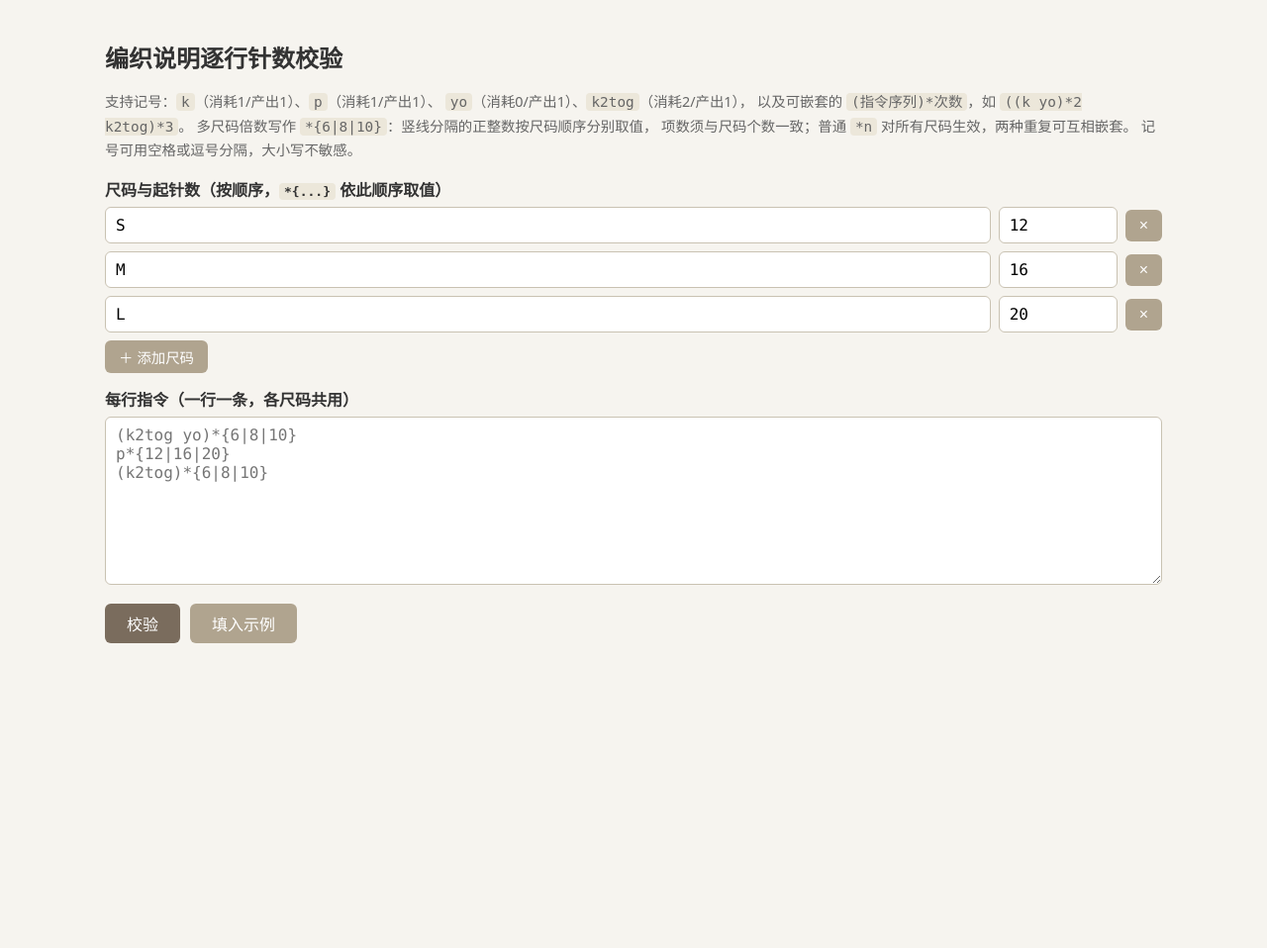
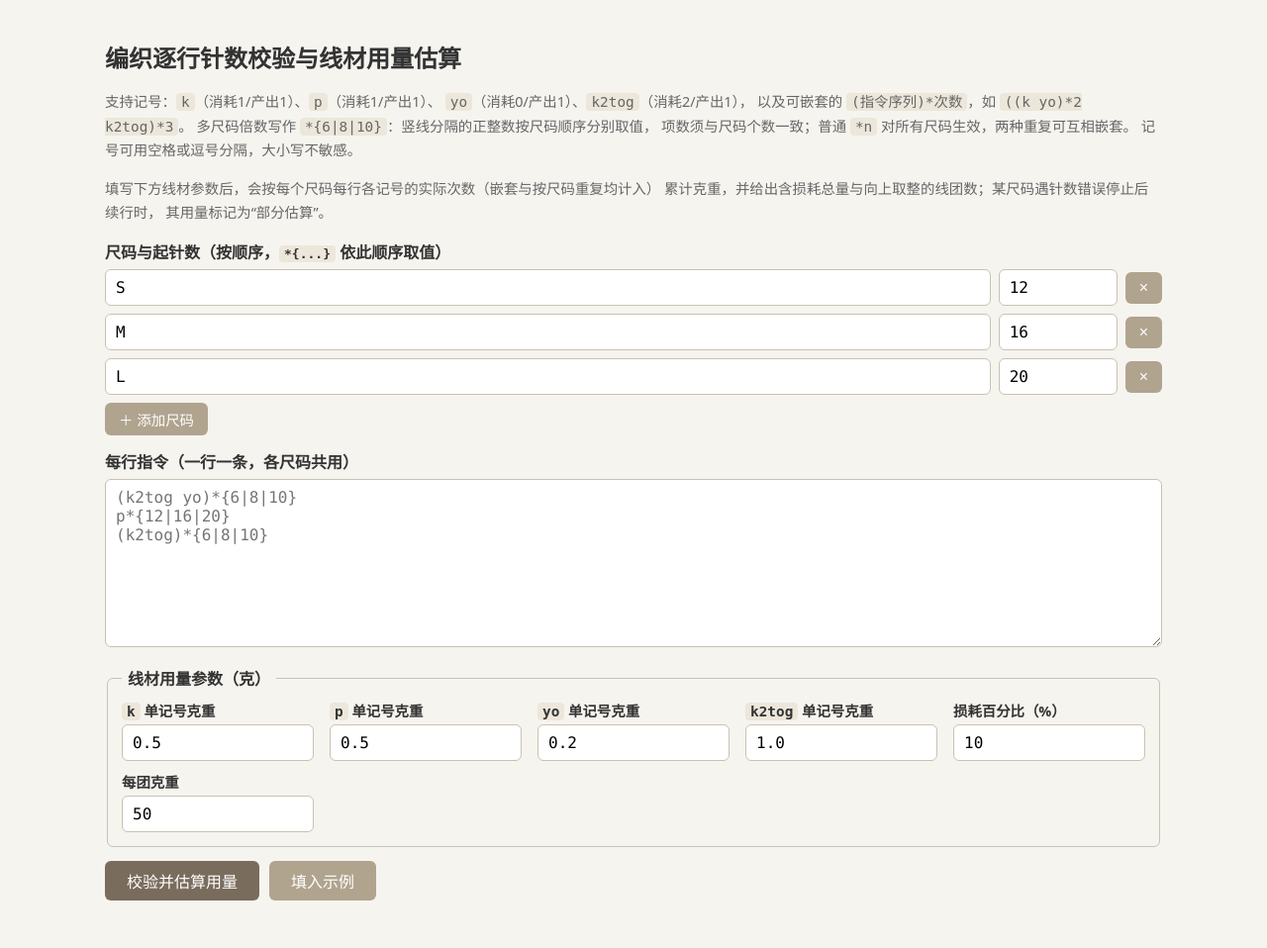
Before and after one commit to ic9quekf/solo-gsb-bb5c15ad-aa39ee69-f4c4-5e1d-badc-3ffc6e12c837, a Flask app: page / in a window 1280 px wide. Shown: the whole page at 99% size. Before the commit the page ends 650 px from the top, so only its background shows below. Run offline with Flask 3, Linux system fonts and the light colour scheme.

Commit message:
GSB aa39ee69-f4c4-5e1d-badc-3ffc6e12c837 B: platform archive

```diff
--- a/app.py
+++ b/app.py
@@ -10,26 +10,40 @@ POST /api/validate        单尺码校验
     "final": 全部通过时的最终针数
   }
 
-POST /api/validate-sizes  多尺码校验
-  请求: {"sizes": [{"name": "S", "cast_on": 12}, ...], "pattern": "..."}
+POST /api/validate-sizes  多尺码校验（可附带线材用量估算）
+  请求: {"sizes": [{"name": "S", "cast_on": 12}, ...], "pattern": "...",
+         "yarn": {"k": 0.5, "p": 0.5, "yo": 0.2, "k2tog": 1.0,
+                  "waste_percent": 10, "grams_per_ball": 50}}
   响应: {
     "ok": true/false,
-    "sizes": [{"name", "cast_on", "ok", "rows", "error", "final"}, ...]
+    "sizes": [{"name", "cast_on", "ok", "rows", "error", "final", "yarn"?}, ...]
   }
-  尺码列表非法时: {"ok": false, "sizes": [], "error": {"type": "sizes", ...}}
+  提供 yarn 时，每行额外返回该尺码截至该行的累计克重 "weight"，尺码结果
+  额外包含:
+    "yarn": {"raw_total", "with_waste", "balls", "partial", "complete"}
+  尺码列表或线材参数非法时:
+    {"ok": false, "sizes": [], "error": {"type": "sizes"|"yarn", ...}}
 
 逐行推算规则：每个尺码独立地以上一行的产出作为下一行的可用针数；某尺码
 消耗与可用针数不一致（不足或超出）时，仅该尺码停止并记录行号与差额，
 其余尺码继续推算。指令本身无法解析（含 *{a|b} 项数与尺码数不符、倍数
 非法）时所有尺码一并停止，错误中给出原文行号与字符位置。每个尺码的
 final 为最后一行有效推算后的针数（全部通过时即最终针数）。
+
+线材用量按每个尺码每行各记号的实际出现次数（嵌套与按尺码重复均计入）
+乘以单记号克重累计；遇针数错误的尺码停止后续行，其用量为部分估算
+（partial=true）；语法错误同样导致全部尺码的用量为部分估算。含损耗
+总量 = 原始总量 ×(1+waste_percent/100)，线团数为其除以每团克重后
+向上取整。
 """
 
+import math
 import os
+import re
 
 from flask import Flask, jsonify, render_template, request
 
-from stitch_parser import ParseError, parse_row, parse_row_sizes
+from stitch_parser import STITCH_NAMES, ParseError, parse_row, parse_row_details
 
 app = Flask(__name__)
 
@@ -68,6 +82,66 @@ def _parse_sizes(raw):
             return None, "尺码 {} 的起针数无效：{}".format(name.strip(), err)
         sizes.append({"name": name.strip(), "cast_on": cast_on})
     return sizes, None
+
+
+# 线材参数字段 -> 中文标签
+_YARN_FIELDS = {
+    'k': '下针 k',
+    'p': '上针 p',
+    'yo': '挂线 yo',
+    'k2tog': '两针并一针 k2tog',
+    'waste_percent': '损耗百分比',
+    'grams_per_ball': '每团克重',
+}
+
+_NUMBER_RE = re.compile(r'^[+-]?(\d+(?:\.\d*)?|\.\d+)$')
+
+
+def _parse_nonneg_number(raw, label, positive=False):
+    """解析非负（positive=True 时必须严格为正）数值，接受数字或纯数字字符串。
+
+    拒绝布尔值、指数记法（如 1e2）与无法解析的内容，返回 (数值, 错误消息)。
+    """
+    if isinstance(raw, bool):
+        return None, "{}必须为数值".format(label)
+    if isinstance(raw, (int, float)):
+        value = float(raw)
+    elif isinstance(raw, str) and _NUMBER_RE.match(raw.strip()):
+        value = float(raw.strip())
+    else:
+        return None, "{}必须为数值".format(label)
+    if not math.isfinite(value) or value < 0:
+        return None, "{}不能为负数".format(label)
+    if positive and value <= 0:
+        return None, "{}必须大于 0".format(label)
+    return value, None
+
+
+def _parse_yarn(raw):
+    """校验线材用量参数，返回 (dict 或 None, 错误消息)。
+
+    缺省（不传 yarn）时返回 (None, None)，表示不做用量估算。
+    """
+    if raw is None:
+        return None, None
+    if not isinstance(raw, dict):
+        return None, "线材参数格式错误，应为对象 {\"k\", \"p\", ...}"
+    yarn = {}
+    for key in ('k', 'p', 'yo', 'k2tog', 'waste_percent'):
+        if key not in raw:
+            return None, "缺少{}参数".format(_YARN_FIELDS[key])
+        value, err = _parse_nonneg_number(raw[key], _YARN_FIELDS[key])
+        if err:
+            return None, err
+        yarn[key] = value
+    if 'grams_per_ball' not in raw:
+        return None, "缺少{}参数".format(_YARN_FIELDS['grams_per_ball'])
+    value, err = _parse_nonneg_number(
+        raw['grams_per_ball'], _YARN_FIELDS['grams_per_ball'], positive=True)
+    if err:
+        return None, err
+    yarn['grams_per_ball'] = value
+    return yarn, None
 
 
 def _parse_error_obj(lineno, text, exc):
@@ -167,6 +241,14 @@ def validate_sizes():
             "error": {"line": None, "type": "sizes", "message": err},
         })
 
+    yarn, err = _parse_yarn(data.get("yarn"))
+    if err:
+        return jsonify({
+            "ok": False,
+            "sizes": [],
+            "error": {"line": None, "type": "yarn", "message": err},
+        })
+
     pattern = data.get("pattern", "")
     if not isinstance(pattern, str):
         pattern = str(pattern)
@@ -179,6 +261,7 @@ def validate_sizes():
         "rows": [],
         "error": None,
         "active": True,
+        "raw_weight": 0.0 if yarn is not None else None,
     } for s in sizes]
 
     for lineno, raw_line in enumerate(pattern.splitlines(), 1):
@@ -188,7 +271,7 @@ def validate_sizes():
         if not text:  # 跳过空行，行号仍按原始文本计算
             continue
         try:
-            consumes, produces = parse_row_sizes(text, num_sizes)
+            consumes, produces, tallies = parse_row_details(text, num_sizes)
         except ParseError as exc:
             # 指令非法时任何尺码都无法继续，全部停止并记录同一错误
             error = _parse_error_obj(lineno, text, exc)
@@ -206,30 +289,61 @@ def validate_sizes():
                 st["error"] = _count_error_obj(lineno, text, st["available"], consume)
                 st["active"] = False
                 continue
-            st["rows"].append({
+            row = {
                 "line": lineno,
                 "instruction": text,
                 "in": st["available"],
                 "consume": consume,
                 "produce": produce,
                 "out": produce,
-            })
+            }
+            if yarn is not None:
+                # 按该尺码本行各记号的实际次数累计原始克重（含嵌套/按尺码重复）
+                st["raw_weight"] += sum(
+                    tallies[name][i] * yarn[name] for name in STITCH_NAMES)
+                row["weight"] = round(st["raw_weight"], 2)
+            st["rows"].append(row)
             st["available"] = produce
 
-    result_sizes = [{
-        "name": st["name"],
-        "cast_on": st["cast_on"],
-        "ok": st["error"] is None,
-        "rows": st["rows"],
-        "error": st["error"],
-        "final": st["available"],
-    } for st in states]
+    result_sizes = []
+    for st in states:
+        result = {
+            "name": st["name"],
+            "cast_on": st["cast_on"],
+            "ok": st["error"] is None,
+            "rows": st["rows"],
+            "error": st["error"],
+            "final": st["available"],
+        }
+        if yarn is not None:
+            result["yarn"] = _yarn_summary(yarn, st)
+        result_sizes.append(result)
     return jsonify({
         "ok": all(s["ok"] for s in result_sizes),
         "sizes": result_sizes,
     })
 
 
+def _yarn_summary(yarn, state):
+    """按尺码累计结果构造线材用量汇总。"""
+    raw_total = round(state["raw_weight"], 2)
+    factor = 1 + yarn["waste_percent"] / 100.0
+    with_waste_exact = state["raw_weight"] * factor
+    with_waste = round(with_waste_exact, 2)
+    # 抵消浮点误差，避免 3.0000000000000004 被向上取整成 4
+    balls = math.ceil(with_waste_exact / yarn["grams_per_ball"] - 1e-9)
+    partial = state["error"] is not None
+    return {
+        "raw_total": raw_total,
+        "with_waste": with_waste,
+        "balls": max(balls, 0),
+        "partial": partial,
+        "complete": not partial,
+        "waste_percent": yarn["waste_percent"],
+        "grams_per_ball": yarn["grams_per_ball"],
+    }
+
+
 if __name__ == "__main__":
     port = int(os.environ.get("PORT", "8000"))
     app.run(host="0.0.0.0", port=port)
--- a/static/app.js
+++ b/static/app.js
@@ -6,6 +6,14 @@ const patternInput = document.getElementById('pattern');
 const resultSection = document.getElementById('result');
 const summaryBox = document.getElementById('summary');
 const sizesResults = document.getElementById('sizes-results');
+const yarnInputs = {
+  k: document.getElementById('yarn-k'),
+  p: document.getElementById('yarn-p'),
+  yo: document.getElementById('yarn-yo'),
+  k2tog: document.getElementById('yarn-k2tog'),
+  waste_percent: document.getElementById('yarn-waste'),
+  grams_per_ball: document.getElementById('yarn-ball'),
+};
 
 const EXAMPLE_SIZES = [
   { name: 'S', cast_on: 12 },
@@ -72,6 +80,17 @@ function readSizes() {
   }));
 }
 
+function readYarn() {
+  return {
+    k: yarnInputs.k.value,
+    p: yarnInputs.p.value,
+    yo: yarnInputs.yo.value,
+    k2tog: yarnInputs.k2tog.value,
+    waste_percent: yarnInputs.waste_percent.value,
+    grams_per_ball: yarnInputs.grams_per_ball.value,
+  };
+}
+
 document.getElementById('add-size').addEventListener('click', () => {
   addSizeRow('', '');
 });
@@ -99,6 +118,7 @@ form.addEventListener('submit', async (event) => {
       body: JSON.stringify({
         sizes: readSizes(),
         pattern: patternInput.value,
+        yarn: readYarn(),
       }),
     });
     data = await res.json();
@@ -161,10 +181,51 @@ function renderSizeCard(size) {
     card.appendChild(errBox);
   }
 
+  if (size.yarn) {
+    card.appendChild(buildYarnBox(size.yarn));
+  }
+
   if (size.rows.length > 0) {
-    card.appendChild(buildRowsTable(size.rows));
+    card.appendChild(buildRowsTable(size.rows, Boolean(size.yarn)));
   }
   return card;
+}
+
+function formatGrams(value) {
+  return Number(value).toLocaleString('zh-CN', {
+    minimumFractionDigits: 0,
+    maximumFractionDigits: 2,
+  });
+}
+
+function buildYarnBox(yarn) {
+  const box = document.createElement('div');
+  box.className = 'yarn-box';
+
+  const title = document.createElement('div');
+  title.className = 'yarn-title';
+  title.textContent = '线材用量';
+  box.appendChild(title);
+
+  const lines = [
+    '原始总量：' + formatGrams(yarn.raw_total) + ' g',
+    '含损耗（+' + yarn.waste_percent + '%）：' + formatGrams(yarn.with_waste) + ' g',
+    '线团数（每团 ' + formatGrams(yarn.grams_per_ball) + ' g，向上取整）：' + yarn.balls + ' 团',
+  ];
+  for (const text of lines) {
+    const div = document.createElement('div');
+    div.className = 'yarn-line';
+    div.textContent = text;
+    box.appendChild(div);
+  }
+
+  if (yarn.partial) {
+    const tag = document.createElement('div');
+    tag.className = 'yarn-partial';
+    tag.textContent = '部分估算：该尺码在出错行停止，未包含后续行用量';
+    box.appendChild(tag);
+  }
+  return box;
 }
 
 function formatError(err) {
@@ -178,11 +239,15 @@ function formatError(err) {
   return err.message;
 }
 
-function buildRowsTable(rows) {
+function buildRowsTable(rows, withYarn) {
   const table = document.createElement('table');
   const thead = document.createElement('thead');
   const headRow = document.createElement('tr');
-  for (const label of ['行号', '指令', '入针', '消耗', '产出', '出针']) {
+  const labels = ['行号', '指令', '入针', '消耗', '产出', '出针'];
+  if (withYarn) {
+    labels.push('累计克重');
+  }
+  for (const label of labels) {
     const th = document.createElement('th');
     th.textContent = label;
     headRow.appendChild(th);
@@ -193,7 +258,11 @@ function buildRowsTable(rows) {
   const tbody = document.createElement('tbody');
   for (const row of rows) {
     const tr = document.createElement('tr');
-    for (const value of [row.line, row.instruction, row.in, row.consume, row.produce, row.out]) {
+    const values = [row.line, row.instruction, row.in, row.consume, row.produce, row.out];
+    if (withYarn) {
+      values.push(formatGrams(row.weight) + ' g');
+    }
+    for (const value of values) {
       const td = document.createElement('td');
       td.textContent = value;
       tr.appendChild(td);
--- a/static/style.css
+++ b/static/style.css
@@ -223,3 +223,62 @@ button.small {
   font-size: 0.9rem;
   font-weight: 600;
 }
+
+/* 线材用量参数输入 */
+.yarn-field {
+  border: 1px solid #c9c2b2;
+  border-radius: 6px;
+  padding: 10px 14px 14px;
+  margin-bottom: 14px;
+}
+
+.yarn-field legend {
+  font-weight: 600;
+  padding: 0 6px;
+}
+
+.yarn-grid {
+  display: grid;
+  grid-template-columns: repeat(auto-fill, minmax(170px, 1fr));
+  gap: 10px 16px;
+}
+
+.yarn-item {
+  display: flex;
+  flex-direction: column;
+  gap: 4px;
+}
+
+.yarn-item span {
+  font-size: 0.9rem;
+  margin-bottom: 0;
+}
+
+.yarn-item input[type="number"] {
+  width: 100%;
+  max-width: none;
+}
+
+/* 尺码卡片中的线材用量 */
+.yarn-box {
+  background: #f3efe4;
+  border: 1px solid #e2dccb;
+  border-radius: 6px;
+  padding: 8px 12px;
+  margin-bottom: 10px;
+  font-size: 0.92rem;
+  line-height: 1.8;
+}
+
+.yarn-title {
+  font-weight: 600;
+}
+
+.yarn-partial {
+  margin-top: 4px;
+  padding: 4px 8px;
+  border-radius: 4px;
+  background: #fbeed3;
+  color: #8a611c;
+  font-weight: 600;
+}
--- a/templates/index.html
+++ b/templates/index.html
@@ -3,12 +3,12 @@
 <head>
   <meta charset="UTF-8">
   <meta name="viewport" content="width=device-width, initial-scale=1.0">
-  <title>编织说明逐行针数校验</title>
+  <title>编织逐行针数校验与线材用量估算</title>
   <link rel="stylesheet" href="{{ url_for('static', filename='style.css') }}">
 </head>
 <body>
   <main class="container">
-    <h1>编织说明逐行针数校验</h1>
+    <h1>编织逐行针数校验与线材用量估算</h1>
     <p class="hint">
       支持记号：<code>k</code>（消耗1/产出1）、<code>p</code>（消耗1/产出1）、
       <code>yo</code>（消耗0/产出1）、<code>k2tog</code>（消耗2/产出1），
@@ -16,6 +16,11 @@
       多尺码倍数写作 <code>*{6|8|10}</code>：竖线分隔的正整数按尺码顺序分别取值，
       项数须与尺码个数一致；普通 <code>*n</code> 对所有尺码生效，两种重复可互相嵌套。
       记号可用空格或逗号分隔，大小写不敏感。
+    </p>
+    <p class="hint">
+      填写下方线材参数后，会按每个尺码每行各记号的实际次数（嵌套与按尺码重复均计入）
+      累计克重，并给出含损耗总量与向上取整的线团数；某尺码遇针数错误停止后续行时，
+      其用量标记为“部分估算”。
     </p>
 
     <form id="check-form">
@@ -31,8 +36,38 @@
           placeholder="(k2tog yo)*{6|8|10}&#10;p*{12|16|20}&#10;(k2tog)*{6|8|10}"></textarea>
       </label>
 
+      <fieldset class="field yarn-field">
+        <legend>线材用量参数（克）</legend>
+        <div id="yarn-list" class="yarn-grid">
+          <label class="yarn-item">
+            <span><code>k</code> 单记号克重</span>
+            <input type="number" id="yarn-k" min="0" step="0.1" value="0.5" required>
+          </label>
+          <label class="yarn-item">
+            <span><code>p</code> 单记号克重</span>
+            <input type="number" id="yarn-p" min="0" step="0.1" value="0.5" required>
+          </label>
+          <label class="yarn-item">
+            <span><code>yo</code> 单记号克重</span>
+            <input type="number" id="yarn-yo" min="0" step="0.1" value="0.2" required>
+          </label>
+          <label class="yarn-item">
+            <span><code>k2tog</code> 单记号克重</span>
+            <input type="number" id="yarn-k2tog" min="0" step="0.1" value="1.0" required>
+          </label>
+          <label class="yarn-item">
+            <span>损耗百分比（%）</span>
+            <input type="number" id="yarn-waste" min="0" step="1" value="10" required>
+          </label>
+          <label class="yarn-item">
+            <span>每团克重</span>
+            <input type="number" id="yarn-ball" min="0" step="1" value="50" required>
+          </label>
+        </div>
+      </fieldset>
+
       <div class="actions">
-        <button type="submit">校验</button>
+        <button type="submit">校验并估算用量</button>
         <button type="button" id="fill-example">填入示例</button>
       </div>
     </form>
```
Also changed, not shown: stitch_parser.py (+49 -12 lines), test_app.py (+140 -5 lines), test_stitch_parser.py (+61 -1 lines), README.md.
